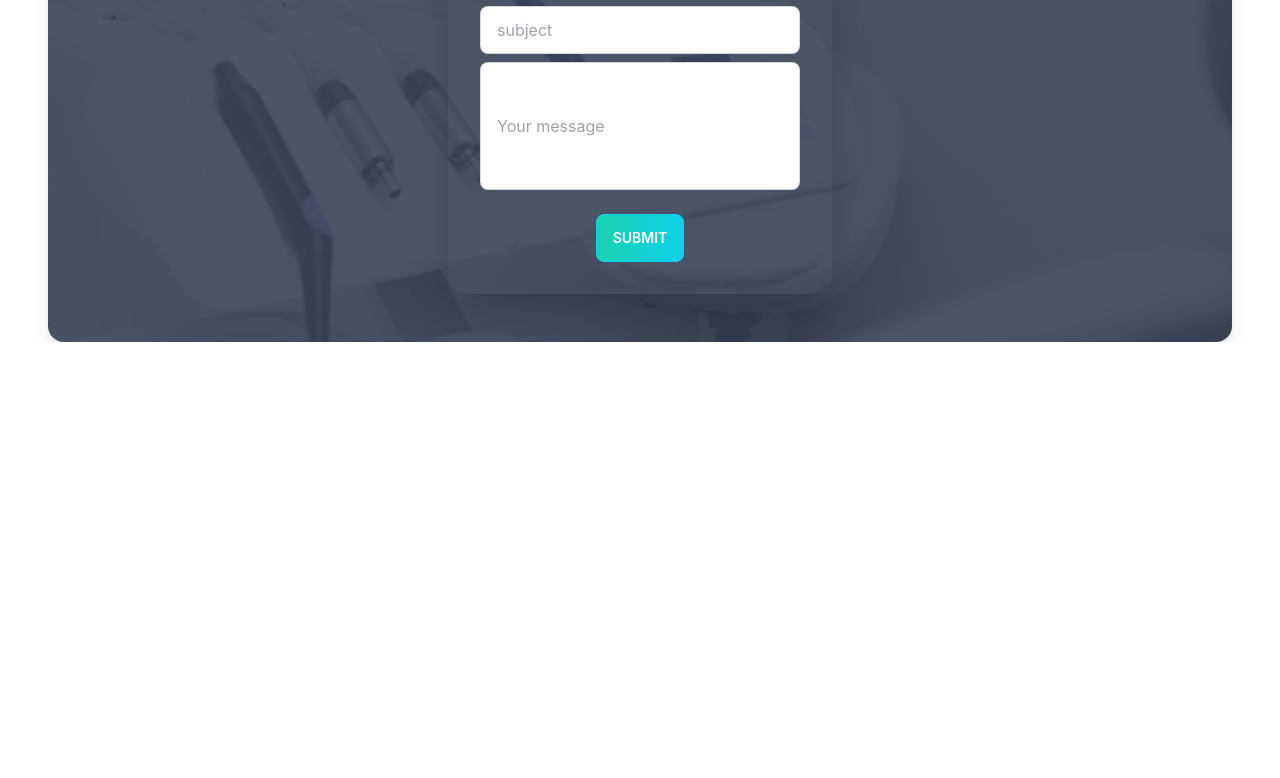
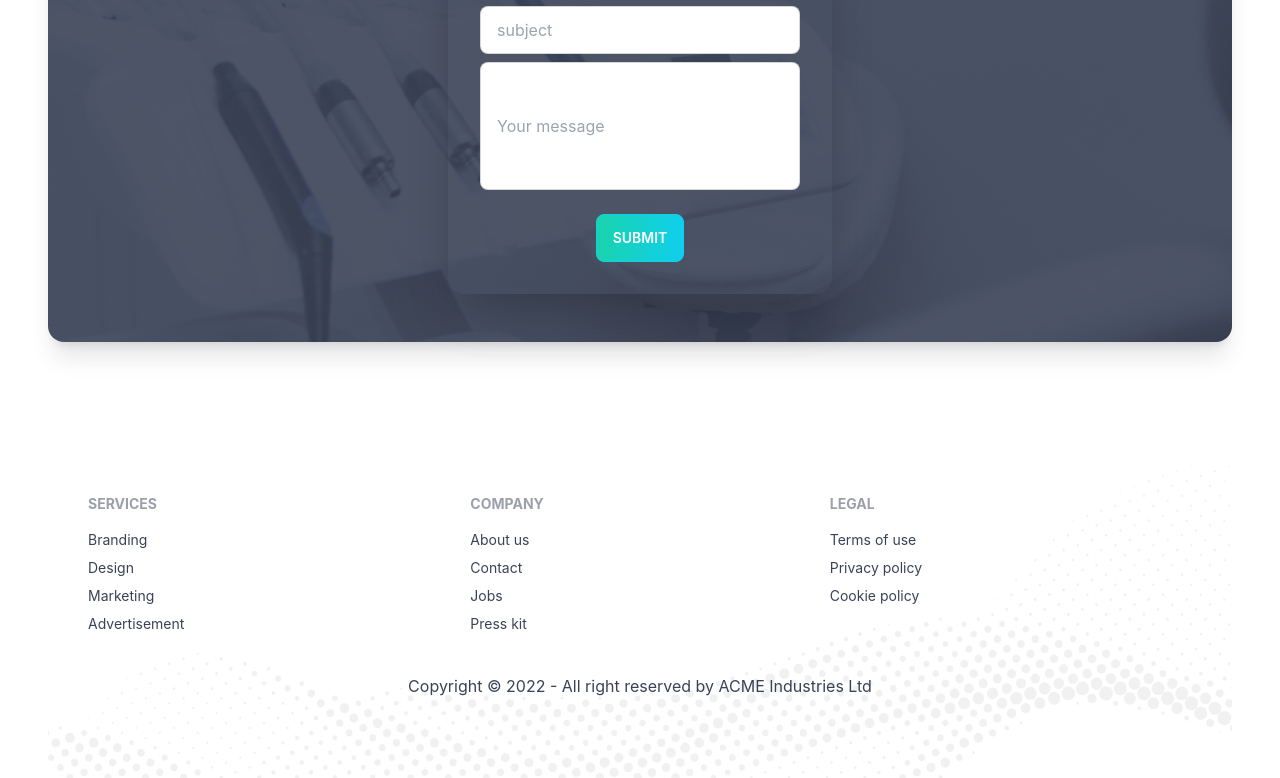
Before and after one commit to akram56789/doctor-portal-client, a React (Create React App) app: page / in a window 1280 px wide. Shown: the part 3882-4660 px from the top of the page. Before the commit the page ends 4224 px from the top, so only its background shows below. Built offline with nearby package versions, Linux system fonts and the light colour scheme.

Commit message:
footer done

```diff
--- a/src/Pages/Home/Home.js
+++ b/src/Pages/Home/Home.js
@@ -1,4 +1,5 @@
 import React from 'react';
+import Footer from '../Shared/Footer';
 import Banner from './Banner';
 import ContactUs from './ContactUs';
 import Customar from './Customar';
@@ -15,6 +16,7 @@
            <MakeAppointment></MakeAppointment>
            <Customar></Customar>
            <ContactUs></ContactUs>
+           <Footer></Footer>
         </div>
     );
 };
--- /dev/null
+++ b/src/Pages/Shared/Footer.js
@@ -0,0 +1,39 @@
+import React from 'react';
+
+const Footer = () => {
+    const today = new Date();
+    const year = today.getFullYear();
+    return (
+        <footer class=" mt-28  p-10 bg-cover  bg-[url('/src/assets/images/footer.png')] text-accent">
+            <div className='footer'>
+                <div>
+                    <span class="footer-title">Services</span>
+                    <a class="link link-hover">Branding</a>
+                    <a class="link link-hover">Design</a>
+                    <a class="link link-hover">Marketing</a>
+                    <a class="link link-hover">Advertisement</a>
+                </div>
+                <div>
+                    <span class="footer-title">Company</span>
+                    <a class="link link-hover">About us</a>
+                    <a class="link link-hover">Contact</a>
+                    <a class="link link-hover">Jobs</a>
+                    <a class="link link-hover">Press kit</a>
+                </div>
+                <div>
+                    <span class="footer-title">Legal</span>
+                    <a class="link link-hover">Terms of use</a>
+                    <a class="link link-hover">Privacy policy</a>
+                    <a class="link link-hover">Cookie policy</a>
+
+                </div>
+            </div>
+            <div className='my-10 text-center'>
+                <p>Copyright © {year} - All right reserved by ACME Industries Ltd</p>
+            </div>
+
+        </footer>
+    );
+};
+
+export default Footer;
```
